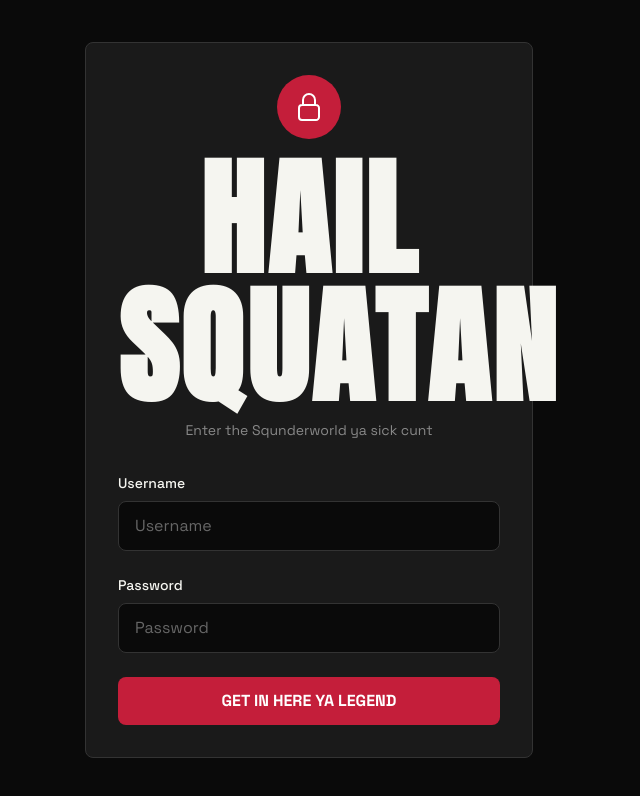
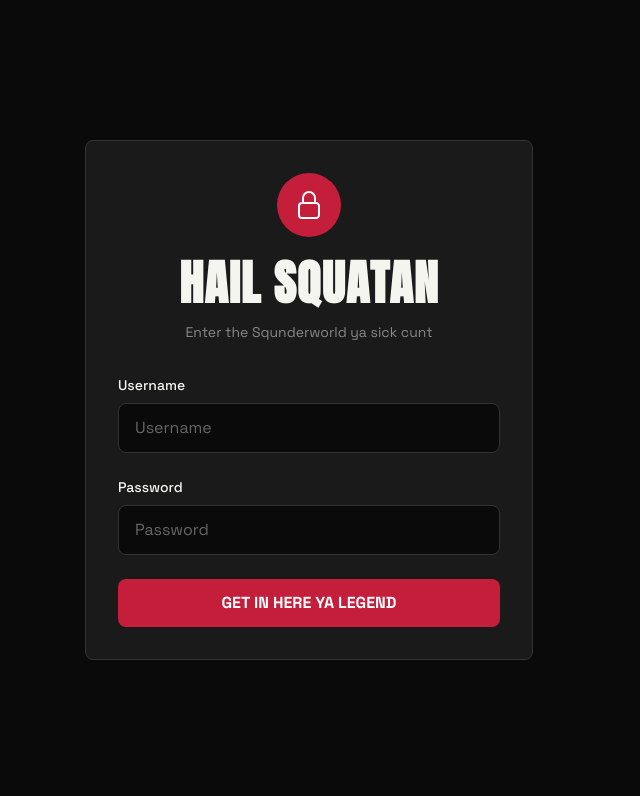
Before and after one commit to tr7046/unholy-rodents, a Next.js app in the folder frontend/: page /hailsquatan in a window 1280 px wide. Shown: the top 796 px of the page, without its empty margins (331-971 px from the left). Built offline with nearby package versions, Linux system fonts and the light colour scheme.

Commit message:
Force override global h1 styles on login page

```diff
--- a/frontend/src/app/hailsquatan/page.tsx
+++ b/frontend/src/app/hailsquatan/page.tsx
@@ -46,7 +46,7 @@ export default function AdminLoginPage() {
             <div className="w-16 h-16 bg-[#c41e3a] rounded-full flex items-center justify-center mx-auto mb-4">
               <LockClosedIcon className="w-8 h-8 text-white" />
             </div>
-            <h1 className="text-4xl md:text-5xl font-bold text-[#f5f5f0] mb-2">HAIL SQUATAN</h1>
+            <h1 className="!text-4xl md:!text-5xl !leading-tight font-bold text-[#f5f5f0] mb-2">HAIL SQUATAN</h1>
             <p className="text-[#888888] text-sm">Enter the Squnderworld ya sick cunt</p>
           </div>
 
```
